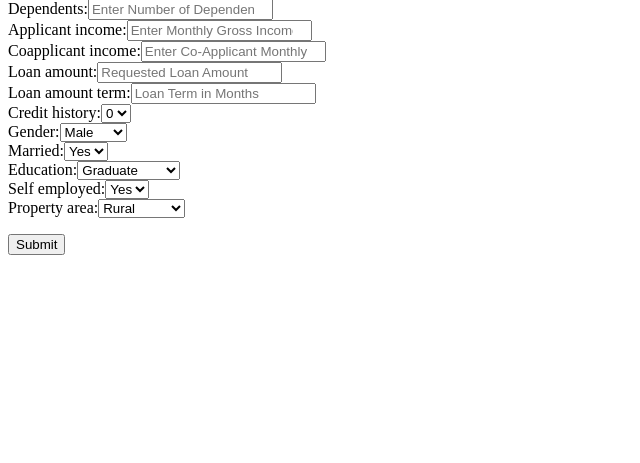
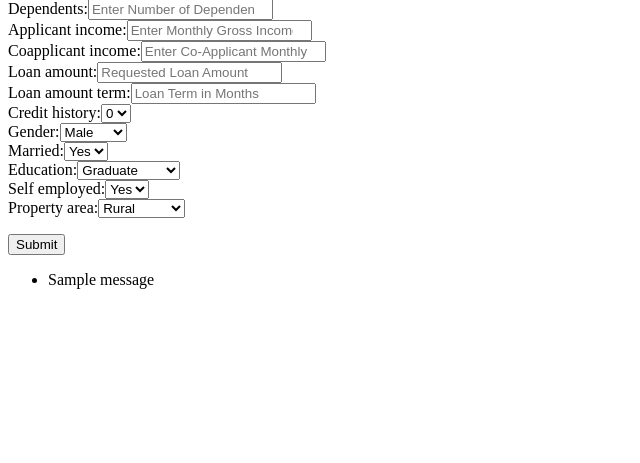
Before and after one commit to Evan031/bankloan-approval, a Django app: template app/templates/myform/cxform.html in a window 1280 px wide. Shown: the part 17-480 px from the top of the page, without its empty margins (0-640 px from the left). Run offline with Django 3.2, Linux system fonts and the light colour scheme; the template is opened without the code that fills it: values that come from a table or form of the project are taken from there, others are empty; tables that the repository leaves empty hold one stand-in row (values such as "Sample post"); one stand-in notice (Sample message) is shown; parts of the project's set-up code (start-up, migrations or seed data) failed here and were passed over.

Commit message:
Form with frontend

```diff
--- a/app/templates/myform/cxform.html
+++ b/app/templates/myform/cxform.html
@@ -12,5 +12,14 @@
         {{form|linebreaks}}
         <button type="submit">Submit</button>
     </form>
+    {% if messages %}
+        <ul class="messages">
+            {% for message in messages %}
+                <li {% if message.tags %} class="{{ message.tags }}" {% endif %}>
+                    {{ message}}
+                </li>
+            {% endfor %}
+        </ul>
+    {% endif %}
 </body>
 </html>
```
Also changed, not shown: app/views.py (+5 -2 lines).
